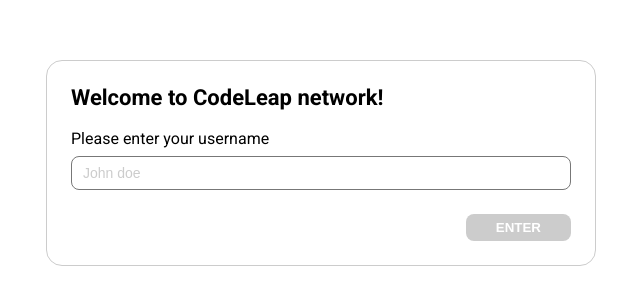
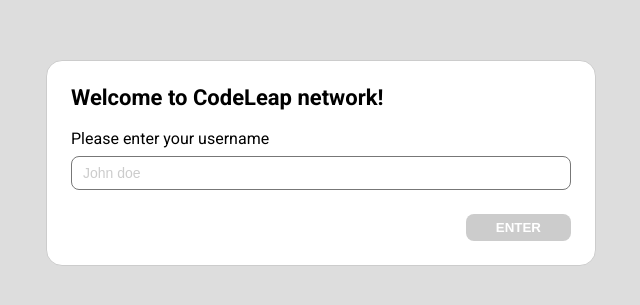
Before and after one commit to denzelws/codeleap-test, a React (Vite) app: page / in a window 1280 px wide. Shown: the part 257-562 px from the top of the page, without its empty margins (319-959 px from the left). Built offline with nearby package versions, Linux system fonts and the light colour scheme.

Commit message:
Corrindo cor background

```diff
--- a/src/styles/_base.scss
+++ b/src/styles/_base.scss
@@ -4,7 +4,7 @@
 
 body {
   font-family: $font-primary;
-  background-color: $color-background;
+  background-color: $color-background-app;
   color: $color-text-primary;
   font-size: 1.6rem;
   margin: 0;
--- a/src/styles/_variables.scss
+++ b/src/styles/_variables.scss
@@ -3,6 +3,7 @@
 
 // Colors
 $color-background: #ffffff;
+$color-background-app: #dddddd;
 $lightGray: #cccccc;
 $primaryBlue: #7695ec;
 $color-text-primary: #000000;
```
